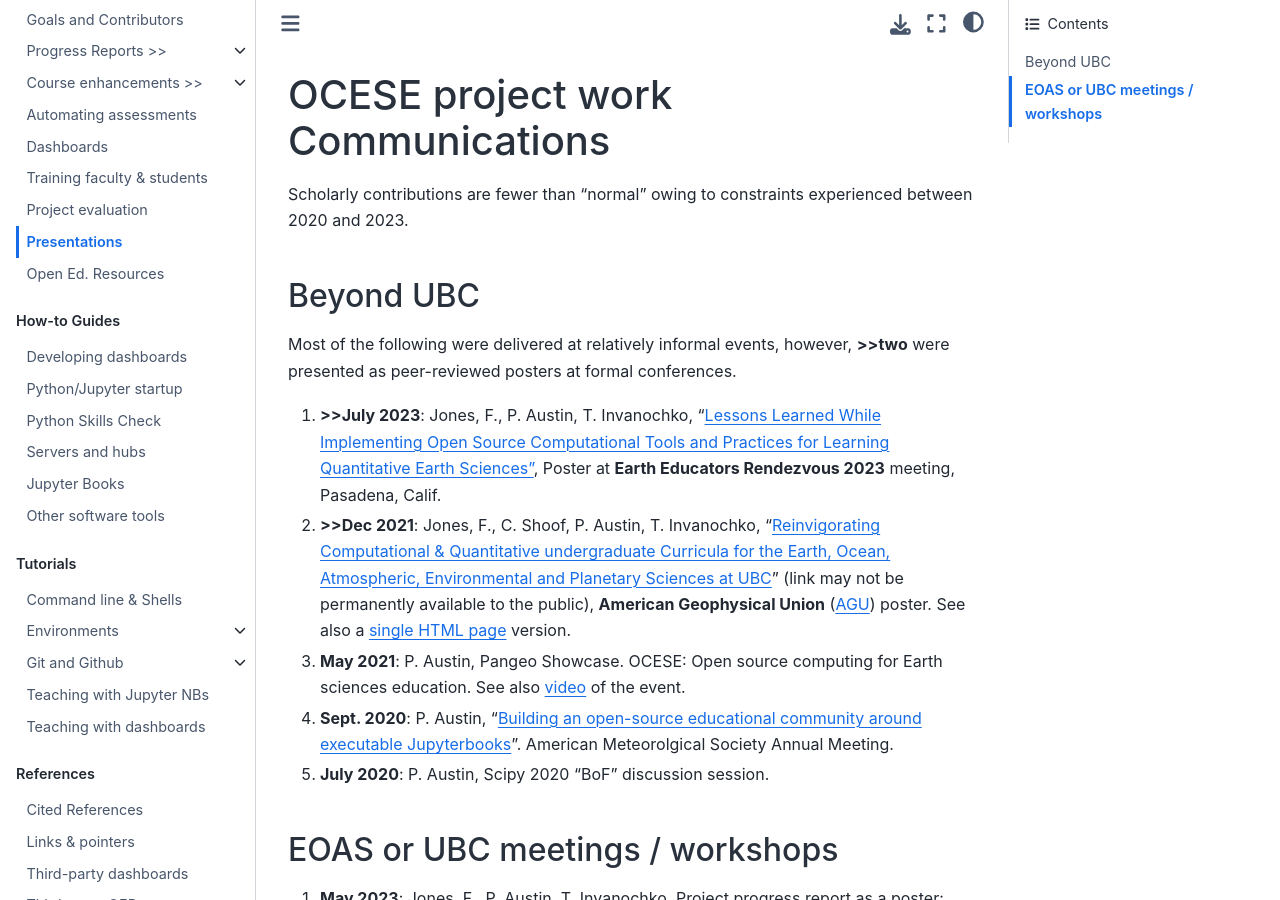
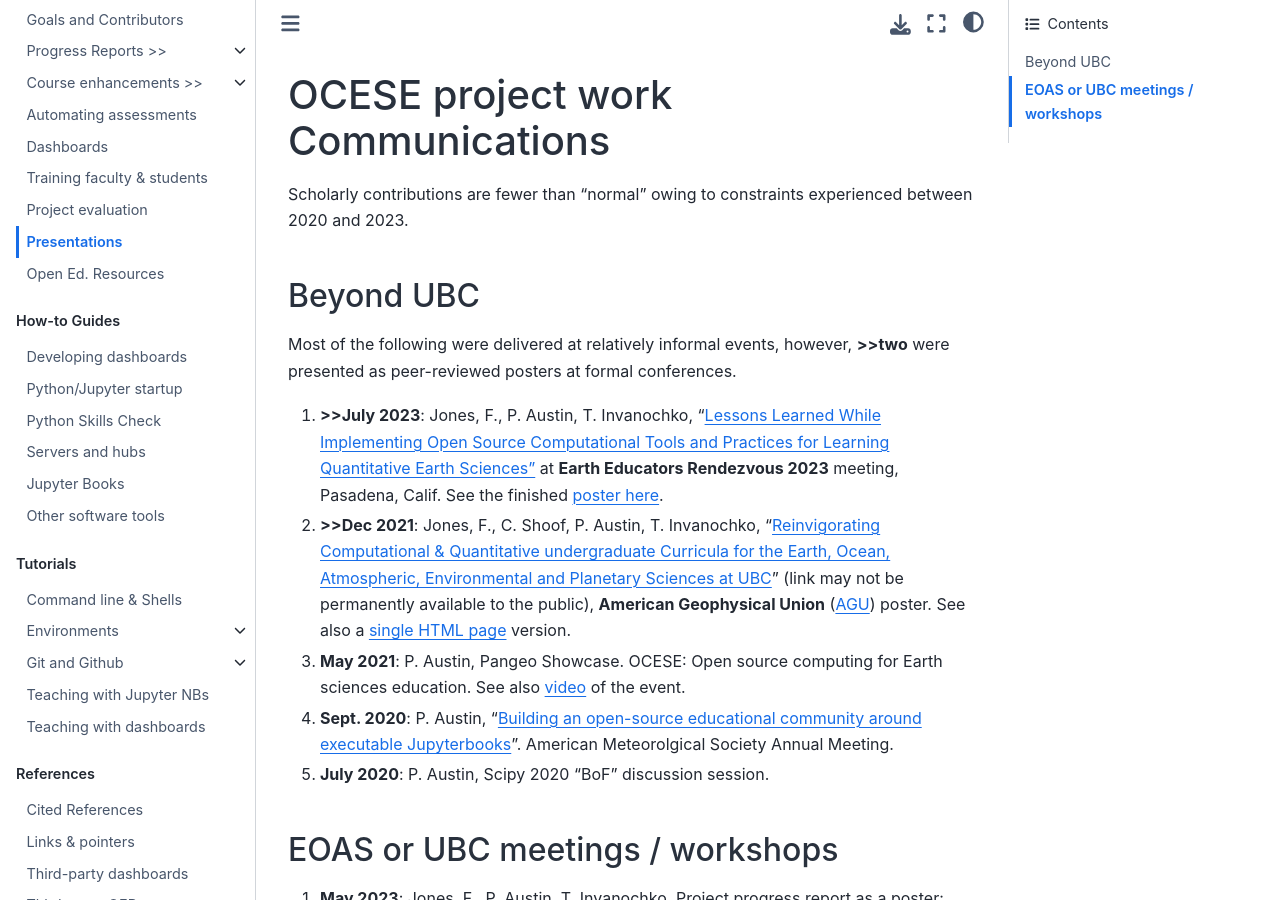
Before and after one commit to eoas-ubc/eoas-ubc.github.io, a Jupyter Book: the page built from docs/presentations.md, in a window 1280 px wide and 900 px high. Built offline with Jupyter Book 1.0.4 settings and Sphinx 7.4.7 and the Sphinx Book theme 1.1.4, drawn with Linux system fonts in a browser that asks for light colours.

Commit message:
one addtion to fix.md

```diff
--- a/docs/presentations.md
+++ b/docs/presentations.md
@@ -6,7 +6,7 @@ Scholarly contributions are fewer than "normal" owing to constraints experienced
 
 Most of the following were delivered at relatively informal events, however, **>>two** were presented as peer-reviewed posters at formal conferences.
 
-1. **>>July 2023**: Jones, F., P. Austin, T. Invanochko, "[Lessons Learned While Implementing Open Source Computational Tools and Practices for Learning Quantitative Earth Sciences"](https://serc.carleton.edu/earth_rendezvous/2023/program/posters/friday/263242.html), Poster at **Earth Educators Rendezvous 2023** meeting, Pasadena, Calif.
+1. **>>July 2023**: Jones, F., P. Austin, T. Invanochko, "[Lessons Learned While Implementing Open Source Computational Tools and Practices for Learning Quantitative Earth Sciences"](https://serc.carleton.edu/earth_rendezvous/2023/program/posters/friday/263242.html) at **Earth Educators Rendezvous 2023** meeting, Pasadena, Calif. See the finished [poster here](https://d32ogoqmya1dw8.cloudfront.net/files/earth_rendezvous/2023/program/posters/friday/lessons_learned_while_implementing_opensource_computational_tools_resources.pdf).
 2. **>>Dec 2021**: Jones, F., C. Shoof, P. Austin, T. Invanochko, "[Reinvigorating Computational & Quantitative undergraduate Curricula for the Earth, Ocean, Atmospheric, Environmental and Planetary Sciences at UBC](https://agu2021fallmeeting-agu.ipostersessions.com/default.aspx?s=2A-C2-3D-E0-3B-DD-9A-5E-A3-C9-44-74-4B-06-45-A9)" (link may not be permanently available to the public), **American Geophysical Union** ([AGU](https://www.agu.org/Fall-Meeting-2022)) poster. See also a [single HTML page](https://www.eoas.ubc.ca/~quest/agu2021-build-211215.htm) version.
 3. **May 2021**: P. Austin, Pangeo Showcase. ΟCESE: Open source computing for Earth sciences education. See also [video](https://discourse.pangeo.io/t/may-5-2021-ocese-open-source-computing-for-earth-science-education/1443) of the event.
 4. **Sept. 2020**: P. Austin, "[Building an open-source educational community around executable Jupyterbooks](https://ams.confex.com/ams/101ANNUAL/11python/papers/viewonly.cgi?password=582729&username=384767)". American Meteorolgical Society Annual Meeting.
```
